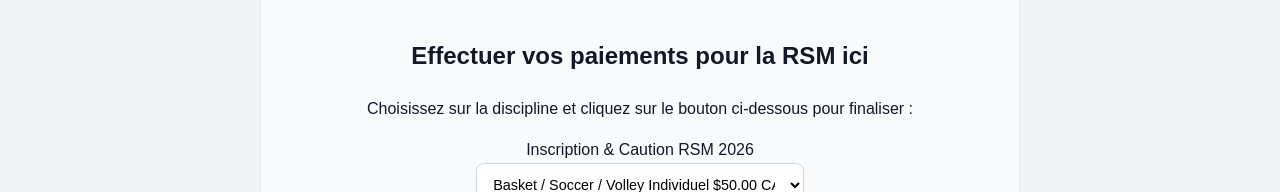
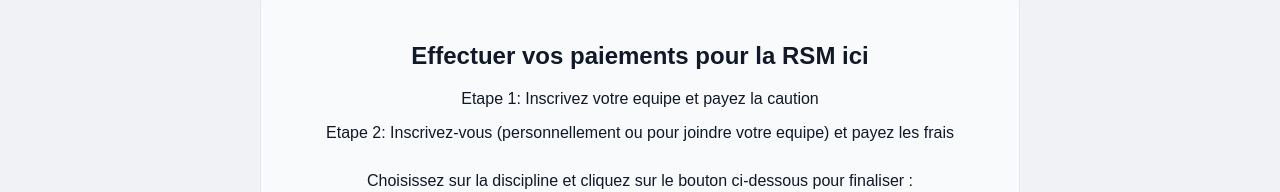
Before and after one commit to matth9597/Rsm2026, a React (Vite) app: page /paiement in a window 1280 px wide. Shown: the part 220-412 px from the top of the page. Built offline with nearby package versions, Linux system fonts and the light colour scheme.

Commit message:
translation

```diff
--- a/src/data.js
+++ b/src/data.js
@@ -313,8 +313,8 @@ export const sportsData = {
       },
       {
         nom: "frais",
-        texteFR: "20$ par personne (Caution équipe: 50$)",
-        texteEN: "$20 per person (Team deposit: $50)",
+        texteFR: "30$ par personne (Caution équipe: 50$)",
+        texteEN: "$30 per person (Team deposit: $50)",
       },
       {
         nom: "conditions",
--- a/src/pages/Paiement.jsx
+++ b/src/pages/Paiement.jsx
@@ -42,6 +42,8 @@ export default function Paiement() {
         <h2 className="section-title">
           {lang === 'fr' ? 'Effectuer vos paiements pour la RSM ici' : 'Make your RSM payments here'}
         </h2>
+        <p>{lang === 'fr' ? 'Etape 1: Inscrivez votre equipe et payez la caution' : 'Step 1: Register your team and pay the deposit'}</p>
+        <p>{lang === 'fr' ? 'Etape 2: Inscrivez-vous (personnellement ou pour joindre votre equipe) et payez les frais' : 'Step 2: Register (personally or to join your team) and pay the fees'}</p>
       <div className="paypal-container" style={{ marginTop: '30px' }}>
         <p>{lang === 'fr' ? 'Choisissez sur la discipline et cliquez sur le bouton ci-dessous pour finaliser :' : 'Choose the discipline and click the button below to finalize:'}</p>
         <div className="paypal-wrapper">
```
